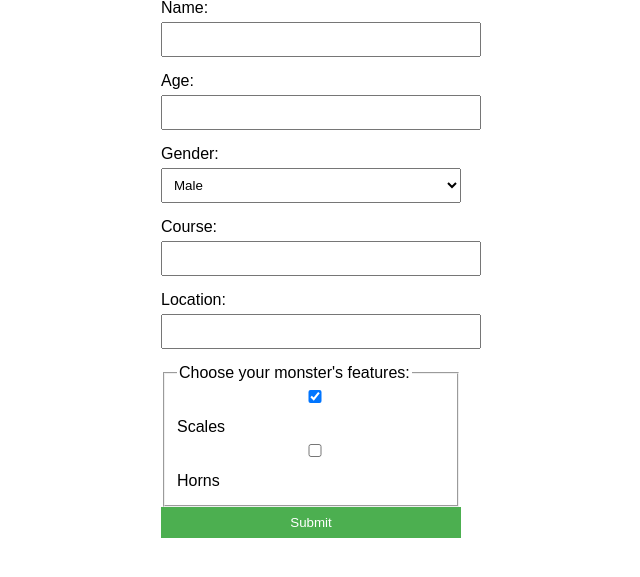
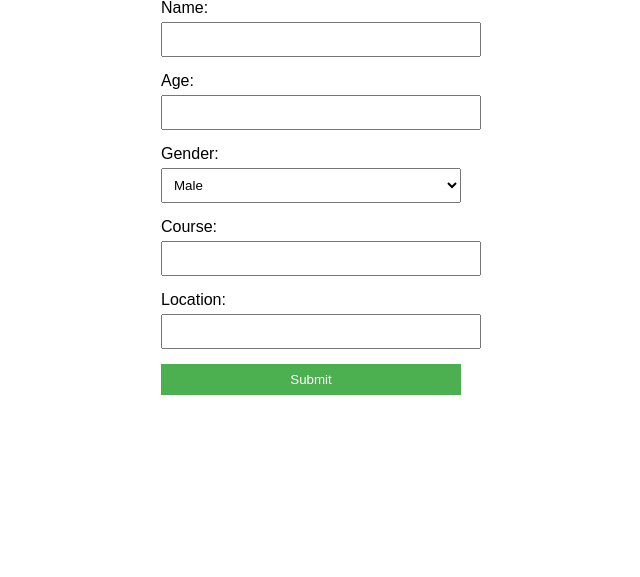
Before and after one commit to ThePythonTeacher/FlaskClass, a Flask app: page / in a window 1280 px wide. Shown: the part 81-658 px from the top of the page, without its empty margins (329-969 px from the left). Run offline with Flask 3, Linux system fonts and the light colour scheme; some libraries are stand-ins or nearby versions.

Commit message:
Added student database projects

```diff
--- a/Student_Database/templates/student_form.html
+++ b/Student_Database/templates/student_form.html
@@ -34,21 +34,6 @@
         <label for="location">Location:</label>
         <input type="text" id="location" name="location" required>
 
- <fieldset>
-  <legend>Choose your monster's features:</legend>
-
-  <div>
-    <input type="checkbox" id="scales" name="scales" checked />
-    <label for="scales">Scales</label>
-  </div>
-
-  <div>
-    <input type="checkbox" id="horns" name="horns" />
-    <label for="horns">Horns</label>
-  </div>
-</fieldset>
-
-
         <button type="submit">Submit</button>
     </form>
 </body>
```
